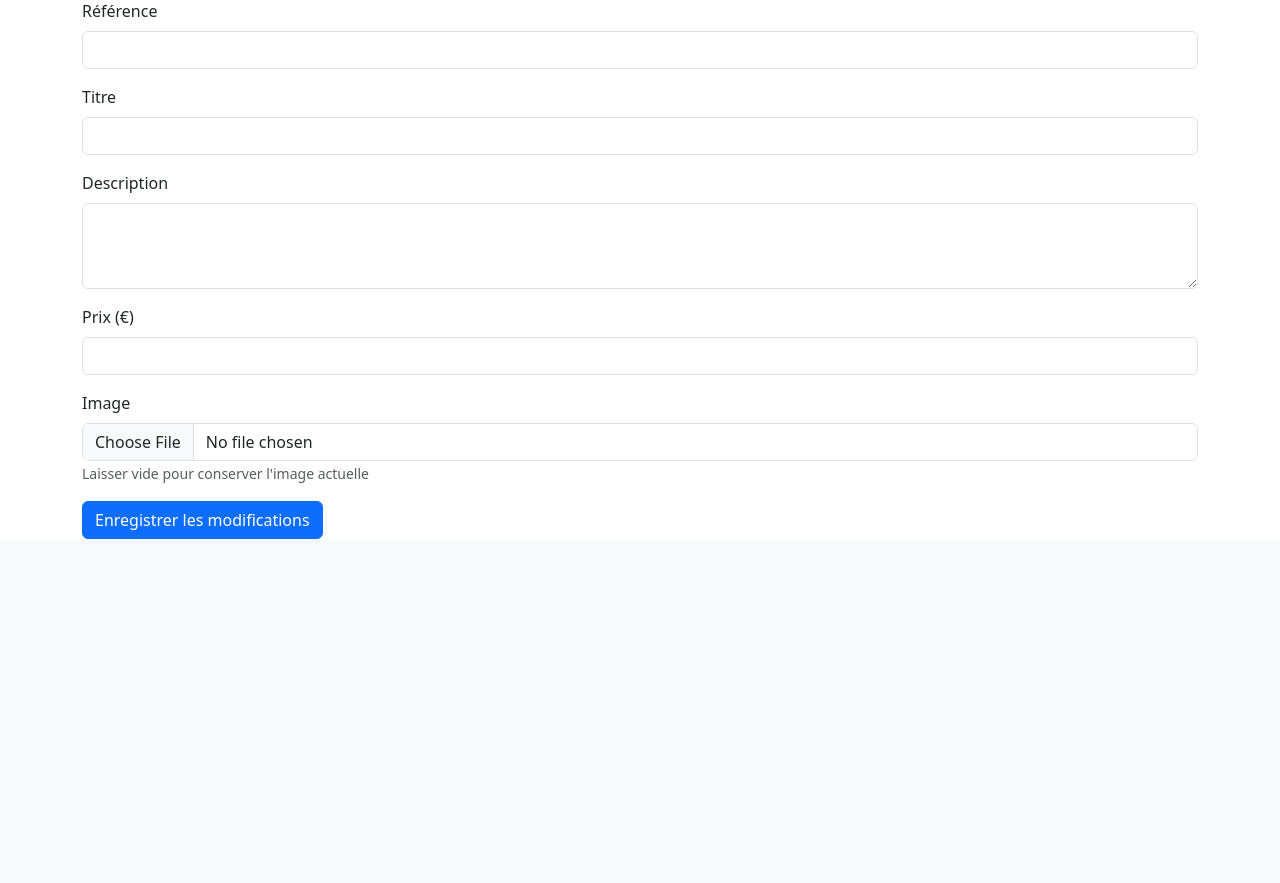
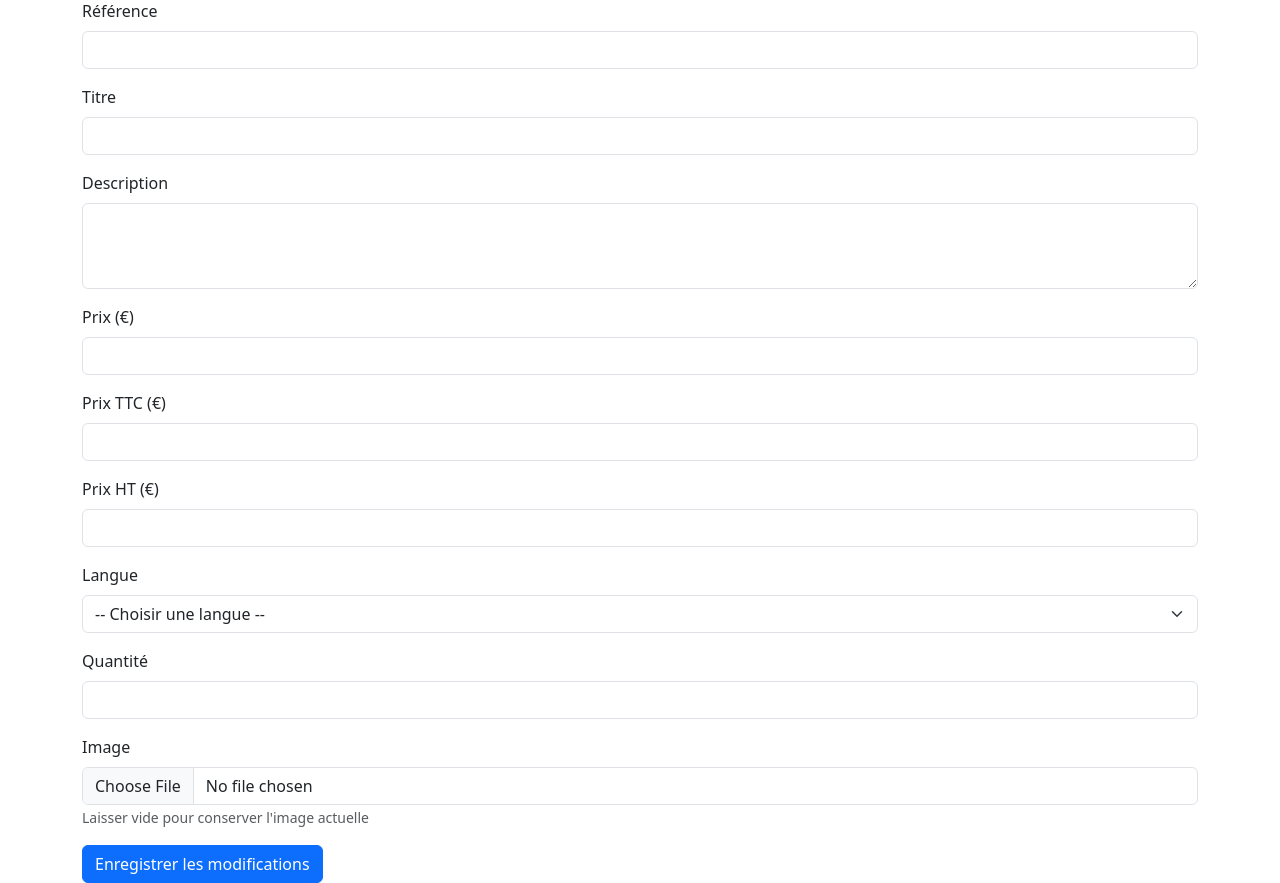
Before and after one commit to Mehdirps/digipart_test, a PHP site: page /show_product.php in a window 1280 px wide. Shown: the part 418-1301 px from the top of the page. Before the commit the page ends 957 px from the top, so only its background shows below. Run offline with PHP 8.4, Linux system fonts and the light colour scheme.

Commit message:
🎨 produt data

```diff
--- a/api/product.php
+++ b/api/product.php
@@ -24,7 +24,11 @@ if($_SERVER['REQUEST_METHOD'] === 'GET') {
                 "description" => $product->description,
                 "price" => $product->price,
                 "image" => $product->image,
-                "image_url" => "../uploads/" . $product->image
+                "image_url" => "../uploads/" . $product->image,
+                "priceTaxIncl" => $product->priceTaxIncl,
+                "priceTaxExcl" => $product->priceTaxExcl,
+                "idLang" => $product->idLang,
+                "quantity" => $product->quantity
             ];
 
             http_response_code(200);
--- a/products_list.php
+++ b/products_list.php
@@ -28,7 +28,7 @@ if(isset($_GET['id']) && isset($_GET['delete'])) {
 <body>
     <?php include './includes/header.php'; ?>
     <main>
-        <h1>Listes des produits</h1>
+        <h1 class="text-center">Listes des produits</h1>
         <div class="container">
             <table class="table">
                 <thead>
--- a/show_product.php
+++ b/show_product.php
@@ -16,6 +16,10 @@ if($_SERVER['REQUEST_METHOD'] === 'POST'){
     $product->title = $_POST['title'];
     $product->description = $_POST['description'];
     $product->price = $_POST['price'];
+    $product->priceTaxIncl = $_POST['priceTaxIncl'];
+    $product->priceTaxExcl = $_POST['priceTaxExcl'];
+    $product->idLang = $_POST['idLang'];
+    $product->quantity = $_POST['quantity'];
 
     $image = $_FILES['image'];
     $image_name = $image['name'];
@@ -77,6 +81,10 @@ if($_SERVER['REQUEST_METHOD'] === 'POST'){
                     <p>Référence: <?php echo $product->reference; ?></p>
                     <p><?php echo $product->description; ?></p>
                     <p class="fw-bold"><?php echo $product->price; ?> €</p>
+                    <p>Prix TTC: <?php echo $product->priceTaxIncl; ?> €</p>
+                    <p>Prix HT: <?php echo $product->priceTaxExcl; ?> €</p>
+                    <p>Langue ID: <?php echo $product->idLang; ?></p>
+                    <p>Quantité: <?php echo $product->quantity; ?></p>
                 </div>
             </div>
 
@@ -100,6 +108,26 @@ if($_SERVER['REQUEST_METHOD'] === 'POST'){
                     <input type="number" step="0.01" class="form-control" id="price" name="price" value="<?php echo $product->price; ?>">
                 </div>
                 <div class="mb-3">
+                    <label for="priceTaxIncl" class="form-label">Prix TTC (€)</label>
+                    <input type="number" step="0.01" class="form-control" id="priceTaxIncl" name="priceTaxIncl" value="<?php echo $product->priceTaxIncl; ?>">
+                </div>
+                <div class="mb-3">
+                    <label for="priceTaxExcl" class="form-label">Prix HT (€)</label>
+                    <input type="number" step="0.01" class="form-control" id="priceTaxExcl" name="priceTaxExcl" value="<?php echo $product->priceTaxExcl; ?>">
+                </div>
+                <div class="mb-3">
+                    <label for="idLang" class="form-label">Langue</label>
+                    <select class="form-select" id="idLang" name="idLang">
+                        <option selected disabled>-- Choisir une langue --</option>
+                        <option value="FRA" <?php if($product->idLang == 'FRA') { echo 'selected'; } ?>>Français</option>
+                        <option value="ANG" <?php if($product->idLang == 'ANG') { echo 'selected'; } ?>>Anglais</option>
+                    </select>
+                </div>
+                <div class="mb-3">
+                    <label for="quantity" class="form-label">Quantité</label>
+                    <input type="number" class="form-control" id="quantity" name="quantity" value="<?php echo $product->quantity; ?>">
+                </div>
+                <div class="mb-3">
                     <div class="mb-3">
                         <?php if ($product->image != '') { ?>
                             <p>image actual</p>
```
Also changed, not shown: class/product.class.php (+27 -3 lines), index.php (+24 -0 lines), uploads/67dbf103e16414.43836899.jpg (added).
